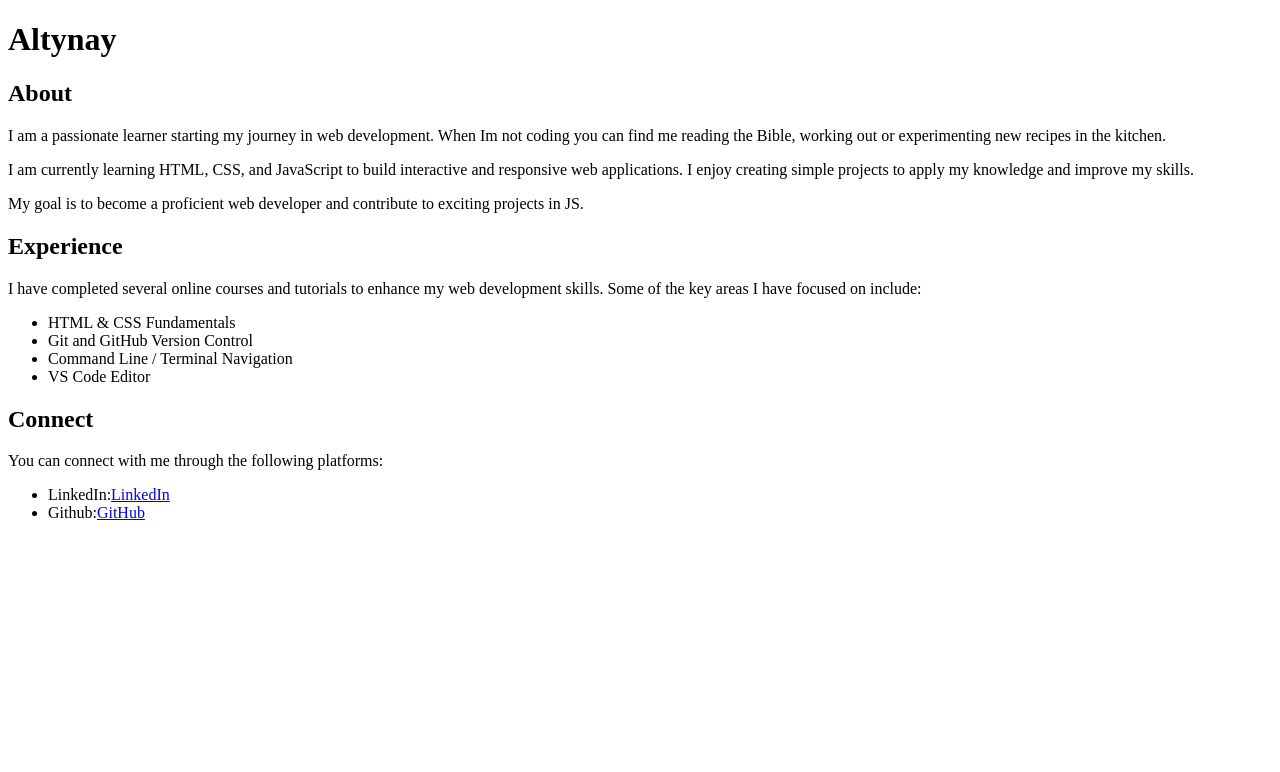
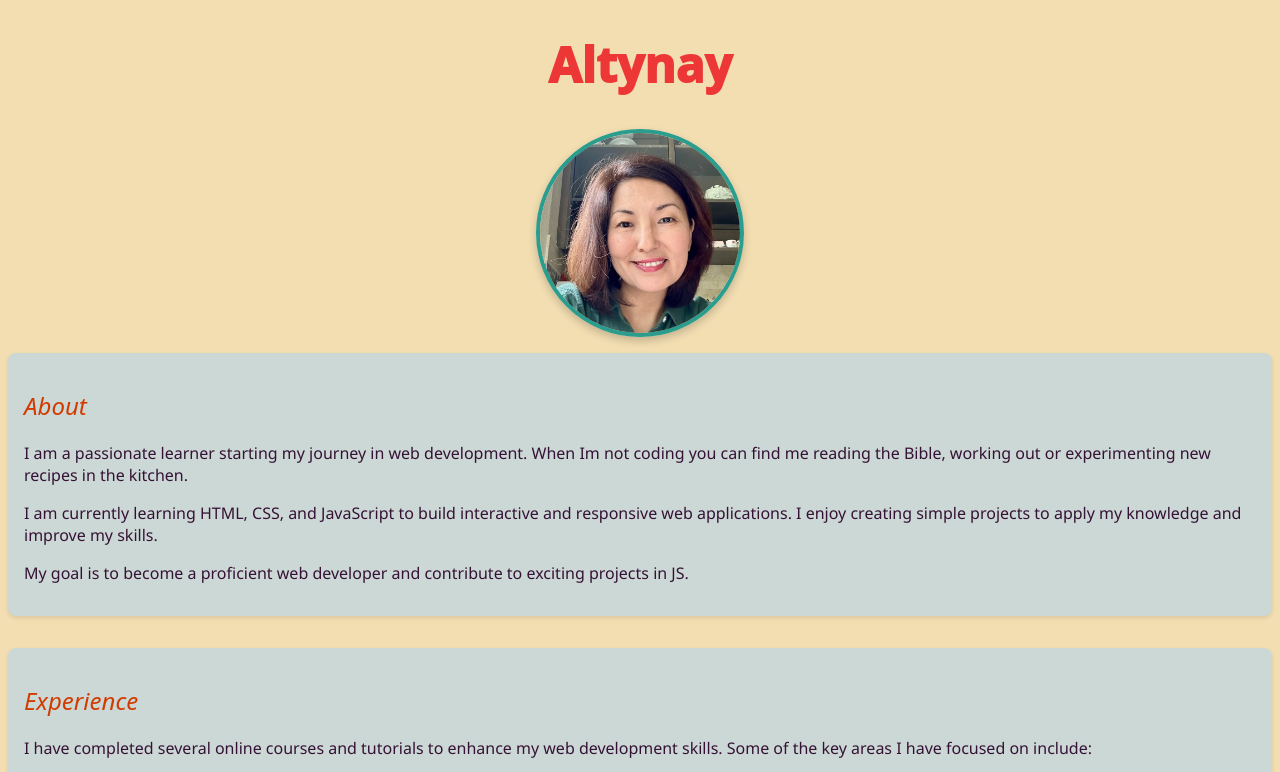
Before and after one commit to Altynstar/altynay-nur-luna, a plain HTML site: page index.html in a window 1280 px wide. Shown: the top 772 px of the page. Drawn offline with Linux system fonts and the light colour scheme.

Commit message:
Add new styles and images for lesson 8

```diff
--- a/css/index.css
+++ b/css/index.css
@@ -1,5 +1,46 @@
 body {
-    background-color: #f0f8ff;
-    color: #333333;
+    background-color: #f3deb2;
+    color: rgb(53, 18, 53);
     font-family: 'Segoe UI', Tahoma, Geneva, Verdana, sans-serif;
 }
+h1 {
+    font-family: "Libertinus Keyboard", system-ui, -apple-system, BlinkMacSystemFont, 'Segoe UI', Roboto, Oxygen, Ubuntu, Cantarell, 'Open Sans', 'Helvetica Neue', sans-serif;
+    font-weight: 1000;
+    font-style: cursive;
+     color: #ed3737;
+     font-size: 3rem;
+     text-align: center;
+}
+h2 {
+    color: hsl(17, 100%, 41%);
+    font-style: italic;
+    font-weight: 300;
+    font-family: "Libertinus Keyboard", system-ui;
+}
+section {
+    margin-bottom: 2rem; /*  space below each section */
+    padding: 1rem;       /*  space inside each section */
+    background-color: #ccd8d5; /*  light background for sections */
+    border-radius: 8px; /*  rounded corners */
+    box-shadow: 0 2px 4px rgba(0, 0, 0, 0.1); /*  subtle shadow */
+}
+/* Profile Photo Styles */
+.profile-photo {
+    width: 200px;           /* width of the image */
+    height: 200px;          /*  height of the image */
+    border-radius: 50%;     /*  image circular */
+    object-fit: cover;      /*  image fills the circle without stretching */
+    display: block;         /* margin: auto to work for centering */
+    margin: 1rem auto;      /* space above/below and centers the image horizontally */
+    border: 4px solid #2a9d8f; /* a colored border around the circle */
+    box-shadow: 0 4px 8px rgba(0, 0, 0, 0.2); /*  a subtle shadow for depth */
+}
+.skills-blocks li {
+    background-color: #e9f5f3;
+    color: #264653;
+    padding: 1rem 1.5rem;
+    border-radius: 8px;
+    text-align: center;
+    border-left: 4px solid #2a9d8f;
+    margin-bottom: 0.5rem;
+}
--- a/index.html
+++ b/index.html
@@ -4,10 +4,11 @@
         <title>Altynay Nurmagambetova's Portfolio</title>
         <meta charset="UTF-8">
         <meta name="keywords" content="HTML, CSS, JavaScript">
+    <link rel="stylesheet" href="css/index.css">
     </head>
 <body>
     <h1>Altynay</h1>
-    <section id="About">
+   <img src="images/portrait.jpeg" alt="A professional portrait of Altynay Nurmagambetova" class="profile-photo">    <section id="About">
        <h2>About</h2>
        <p>I am a passionate learner starting my journey in web development. When Im not coding you can find me reading the Bible, working out or experimenting new recipes in the kitchen.</p>
        <p>I am currently learning HTML, CSS, and JavaScript to build interactive and responsive web applications. I enjoy creating simple projects to apply my knowledge and improve my skills.</p>
@@ -16,7 +17,7 @@
     <section id="Experience">
         <h2>Experience</h2>
         <p>I have completed several online courses and tutorials to enhance my web development skills. Some of the key areas I have focused on include:</p>
-        <ul>
+        <ul class="skills-blocks">
             <li>HTML & CSS Fundamentals</li>
             <li>Git and GitHub Version Control</li>
             <li>Command Line / Terminal Navigation</li>
@@ -26,7 +27,7 @@
     <section id="Connect">
         <h2>Connect</h2>
         <p>You can connect with me through the following platforms:</p>
-        <ul>
+        <ul class="skills-blocks">
             <li>LinkedIn:<a href="https://www.linkedin.com/in/altynai-nur?utm_source=share&utm_campaign=share_via&utm_content=profile&utm_medium=ios_app" target="_blank">LinkedIn</a></li>
             <li>Github:<a href="https://github.com/Altynstar/altynay-nur-luna">GitHub</a></li>
         </ul>
```
Also changed, not shown: images/portrait.jpeg (added).
